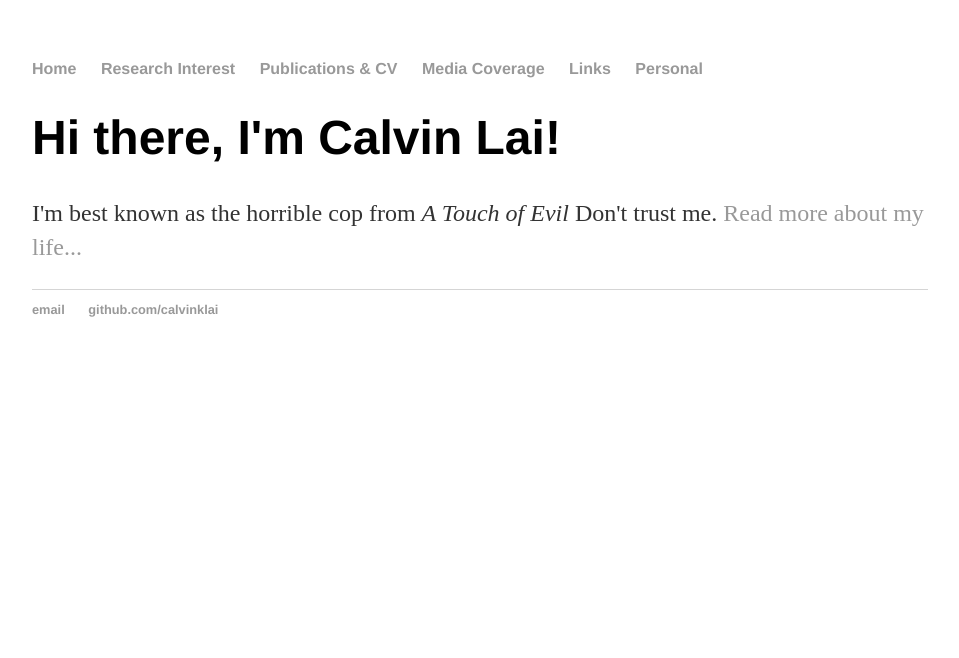
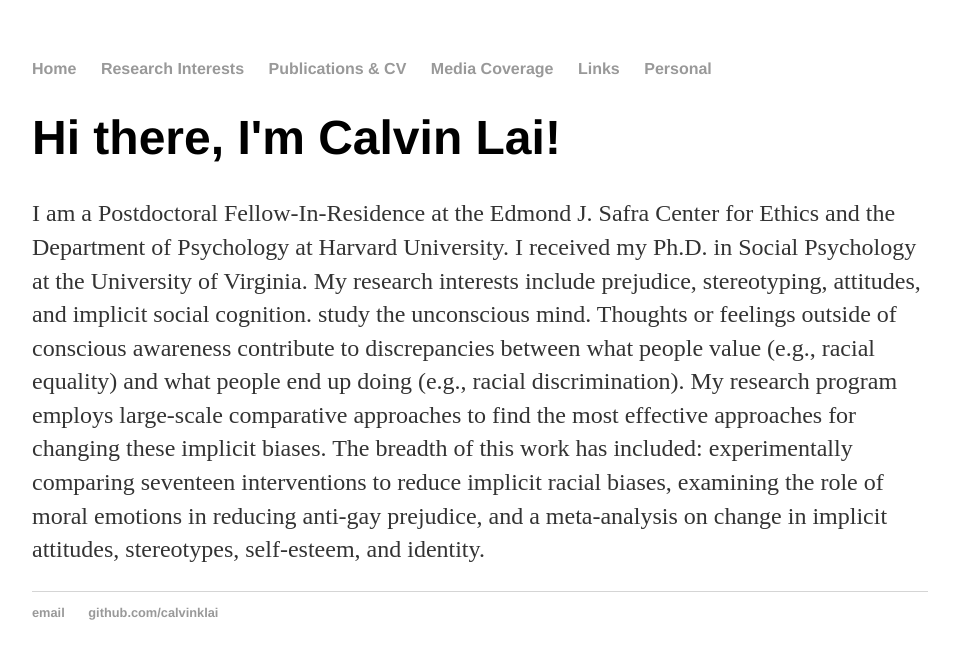
Before and after one commit to calvinklai/calvinklai.github.io, a plain HTML site: page index.html in a window 1280 px wide. Shown: the whole page, without its empty margins (160-1119 px from the left). Drawn offline with Linux system fonts and the light colour scheme.

Commit message:
Update index.html

```diff
--- a/index.html
+++ b/index.html
@@ -9,7 +9,7 @@
 		<nav>
     		<ul>
         		<li><a href="/">Home</a></li>
-	        	<li><a href="/research">Research Interest</a></li>
+	        	<li><a href="/research">Research Interests</a></li>
         		<li><a href="/cv">Publications & CV</a></li>
         		<li><a href="/media">Media Coverage</a></li>
         		<li><a href="/links">Links</a></li>
@@ -19,7 +19,11 @@
 		<div class="container">
     		<div class="blurb">
         		<h1>Hi there, I'm Calvin Lai!</h1>
-				<p>I'm best known as the horrible cop from <em>A Touch of Evil</em> Don't trust me. <a href="/about">Read more about my life...</a></p>
+				<p>I am a Postdoctoral Fellow-In-Residence at the Edmond J. Safra Center for Ethics and the Department of Psychology at Harvard University. I received my Ph.D. in Social Psychology at the University of Virginia. My research interests include prejudice, stereotyping, attitudes, and implicit social cognition.
+
+				study the unconscious mind. Thoughts or feelings outside of conscious awareness contribute to discrepancies between what people value (e.g., racial equality) and what people end up doing (e.g., racial discrimination). My research program employs large-scale comparative approaches to find the most effective approaches for changing these implicit biases.
+
+				The breadth of this work has included:  experimentally comparing seventeen interventions to reduce implicit racial biases, examining the role of moral emotions in reducing anti-gay prejudice, and a meta-analysis on change in implicit attitudes, stereotypes, self-esteem, and identity.﻿</p>
     		</div><!-- /.blurb -->
 		</div><!-- /.container -->
 		<footer>
```
